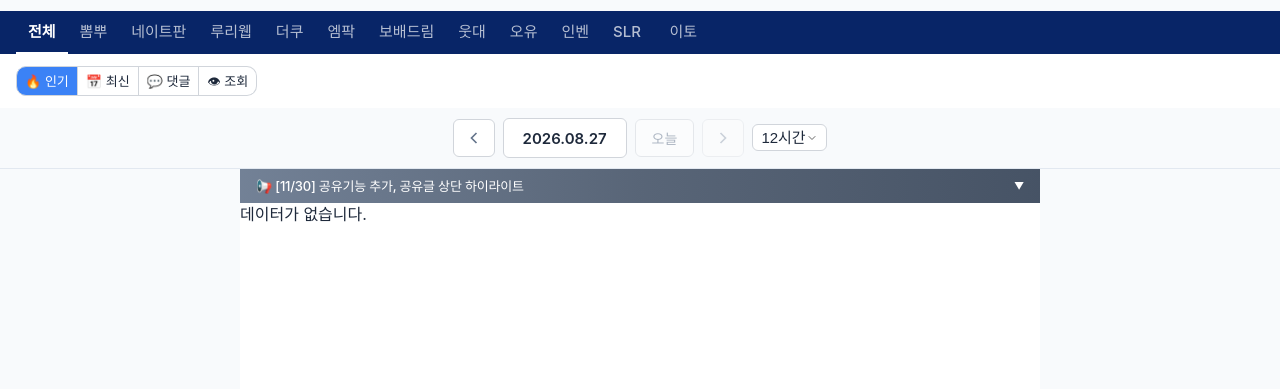
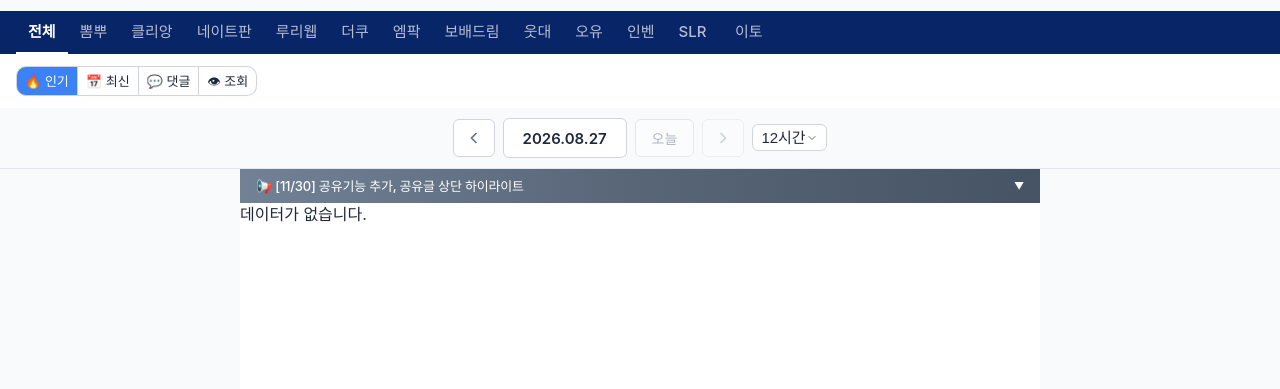
Before and after one commit to buffy7000/hotlink, a PHP site: page /index.php in a window 1280 px wide. Shown: the part 31-420 px from the top of the page. Run offline with PHP 8.4, Linux system fonts and the light colour scheme; data that the repository does not hold is empty.

Commit message:
feat(index): 클리앙 탭 복원 (뽐뿌 다음 위치)
크롤러 상태 확인 결과 클리앙은 정상 수집 중(최근 24시간 13건,
마지막 게시글 약 1시간 반 전). 과거 사유 불명으로 주석 처리돼
있던 네비게이션 탭을 원래 위치(뽐뿌 다음)에 복원.

Co-Authored-By: Claude Sonnet 5 <noreply@anthropic.com>
Claude-Session: https://claude.ai/code/session_01JPTsgZWxUwTGjrJ2Q1wdpa

```diff
--- a/index.php
+++ b/index.php
@@ -1177,13 +1177,11 @@ function escapeOgContent($content) {
         <span class="nav-menu">뽐뿌</span>
       </a>
     </li>
-    <!-- 클리앙 메뉴 항목 삭제
     <li class="nav-item-wrapper">
-  <a href="#" class="nav-item" data-community="clien">
-    <span class="nav-menu">클리앙</span>
-  </a>
-</li>
-클리앙 메뉴 항목 삭제-->
+      <a href="#" class="nav-item" data-community="clien">
+        <span class="nav-menu">클리앙</span>
+      </a>
+    </li>
 
 <li class="nav-item-wrapper">
   <a href="#" class="nav-item" data-community="natepann">
```
